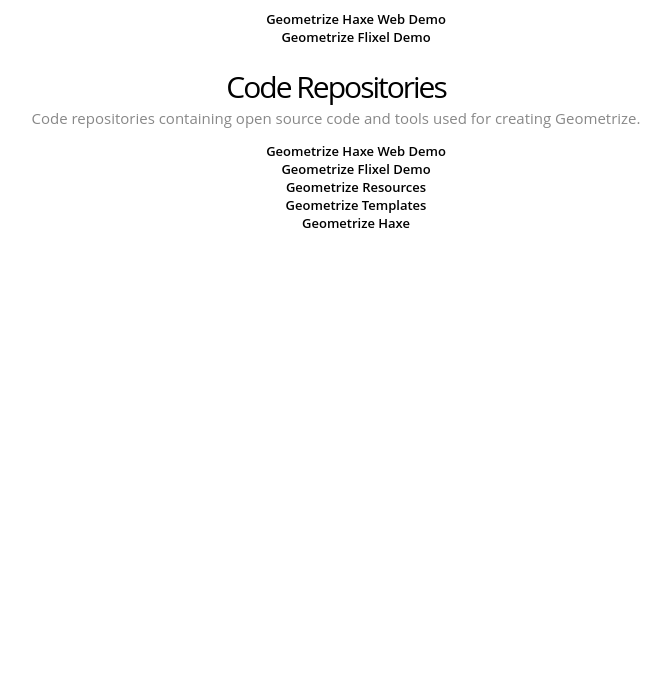
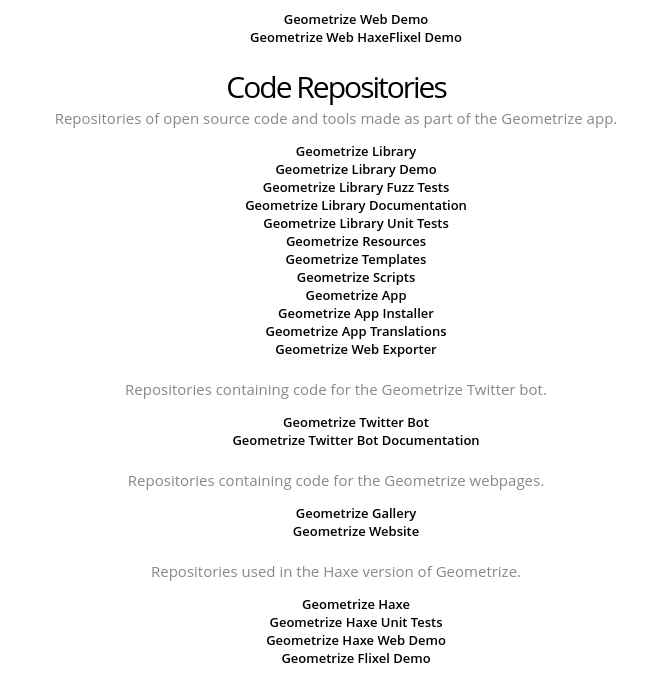
Before and after one commit to Tw1ddle/geometrize-resources, a plain HTML site: page docs/index.html in a window 1280 px wide. Shown: the part 745-1432 px from the top of the page, without its empty margins (304-975 px from the left). Before the commit the page ends 997 px from the top, so only its background shows below. Drawn offline with Linux system fonts and the light colour scheme.

Commit message:
Add more links

```diff
--- a/docs/index.html
+++ b/docs/index.html
@@ -6,16 +6,16 @@
 		<meta name="viewport" content="width=device-width,user-scalable=yes,initial-scale=1,maximum-scale=1">
 		<title>Geometrize Resources - geometrize images into geometric primitives</title>
 		<meta name="author" content="Sam Twidale">
-		<meta name="description" content="Geometrize resources - geomerizing images into geometric primitives.">
+		<meta name="description" content="Geometrize Resources - geometrizing images into geometric primitives.">
 		<meta name="keywords" content="geometrize, geometrizer, primitives, geometric, procedural, art, shapes, geometry">
 		<meta name="subject" content="Geometrize">
 		<meta name="robots" content="index, follow">
 		<link rel="canonical" href="http://resources.geometrize.co.uk/" />
 		<meta property="og:title" content="Geometrize">
-		<meta property="og:description" content="Geometrize resources - geometrize images into geometric primitives.">
+		<meta property="og:description" content="Geometrize Resources - geometrize images into geometric primitives.">
 		<meta property="og:site_name" content="Samcodes">
 		<meta name="twitter:title" content="Geometrize">
-		<meta name="twitter:description" content="Geometrize resources - geometrize images into geometric primitives.">
+		<meta name="twitter:description" content="Geometrize Resources - geometrize images into geometric primitives.">
 		<link rel="icon" type="image/x-icon" href="icon/favicon.png">
 		<link rel="apple-touch-icon-precomposed" type="image/x-icon" href="icon/apple-touch-icon-precomposed.png">
 		<!--[if IE]><link rel="shortcut icon" type="image/x-icon" href="icon/favicon.ico"><![endif]-->
@@ -60,21 +60,45 @@
 
 
 			<h2>Interactive Demos</h2>
-			<p>Interactive online demos that geometrize images into shapes in the web browser.</p>
+			<p>Interactive online demos that turn images into shapes in the web browser.</p>
 			<ul style="list-style-type:none">
-				<li><a href="http://www.samcodes.co.uk/project/geometrize-haxe-web/" target="_blank">Geometrize Haxe Web Demo</a></li>
-				<li><a href="http://samcodes.co.uk/project/geometrize-haxe-flixel/" target="_blank">Geometrize Flixel Demo</a></li>
+				<li><a href="http://www.samcodes.co.uk/project/geometrize-haxe-web/" target="_blank">Geometrize Web Demo</a></li>
+				<li><a href="http://samcodes.co.uk/project/geometrize-haxe-flixel/" target="_blank">Geometrize Web HaxeFlixel Demo</a></li>
 			</ul>
 
 
 			<h2>Code Repositories</h2>
-			<p>Code repositories containing open source code and tools used for creating Geometrize.</p>
+			<p>Repositories of open source code and tools made as part of the Geometrize app.</p>
 			<ul style="list-style-type:none">
+				<li><a href="https://github.com/Tw1ddle/geometrize-lib" target="_blank">Geometrize Library</a></li>
+				<li><a href="https://github.com/Tw1ddle/geometrize-lib-example" target="_blank">Geometrize Library Demo</a></li>
+				<li><a href="https://github.com/Tw1ddle/geometrize-lib-fuzzing" target="_blank">Geometrize Library Fuzz Tests</a></li>
+				<li><a href="https://github.com/Tw1ddle/geometrize-lib-docs" target="_blank">Geometrize Library Documentation</a></li>
+				<li><a href="https://github.com/Tw1ddle/geometrize-lib-unit-tests" target="_blank">Geometrize Library Unit Tests</a></li>
+				<li><a href="https://github.com/Tw1ddle/geometrize-resources" target="_blank">Geometrize Resources</a></li>
+				<li><a href="https://github.com/Tw1ddle/geometrize-templates" target="_blank">Geometrize Templates</a></li>
+				<li><a href="https://github.com/Tw1ddle/geometrize-scripts" target="_blank">Geometrize Scripts</a></li>
+				<li><a href="https://github.com/Tw1ddle/geometrize" target="_blank">Geometrize App</a></li>
+				<li><a href="https://github.com/Tw1ddle/geometrize-installer" target="_blank">Geometrize App Installer</a></li>
+				<li><a href="https://github.com/Tw1ddle/geometrize-translations" target="_blank">Geometrize App Translations</a></li>
+				<li><a href="https://github.com/Tw1ddle/geometrize-web-export" target="_blank">Geometrize Web Exporter</a></li>
+			</ul>
+			<p>Repositories containing code for the Geometrize Twitter bot.</p>
+			<ul style="list-style-type:none">
+				<li><a href="https://github.com/Tw1ddle/geometrize-twitter-bot" target="_blank">Geometrize Twitter Bot</a></li>
+				<li><a href="https://github.com/Tw1ddle/geometrize-twitter-bot-docs" target="_blank">Geometrize Twitter Bot Documentation</a></li>
+			</ul>
+			<p>Repositories containing code for the Geometrize webpages.</p>
+			<ul style="list-style-type:none">
+				<li><a href="https://github.com/Tw1ddle/geometrize-gallery" target="_blank">Geometrize Gallery</a></li>
+				<li><a href="https://github.com/Tw1ddle/geometrize-website" target="_blank">Geometrize Website</a></li>
+			</ul>
+			<p>Repositories used in the Haxe version of Geometrize.</p>
+			<ul style="list-style-type:none">
+				<li><a href="https://github.com/Tw1ddle/geometrize-haxe/" target="_blank">Geometrize Haxe</a></li>
+				<li><a href="https://github.com/Tw1ddle/geometrize-haxe-unit-tests" target="_blank">Geometrize Haxe Unit Tests</a></li>
 				<li><a href="https://github.com/Tw1ddle/geometrize-haxe-web" target="_blank">Geometrize Haxe Web Demo</a></li>
 				<li><a href="https://github.com/Tw1ddle/geometrize-haxe-demo" target="_blank">Geometrize Flixel Demo</a></li>
-				<li><a href="https://github.com/Tw1ddle/geometrize-resources" target="_blank">Geometrize Resources</a></li>
-				<li><a href="https://github.com/Tw1ddle/geometrize-templates" target="_blank">Geometrize Templates</a></li>
-				<li><a href="https://github.com/Tw1ddle/geometrize-haxe/" target="_blank">Geometrize Haxe</a></li>
 			</ul>
 		</section>
 	</body>
```
